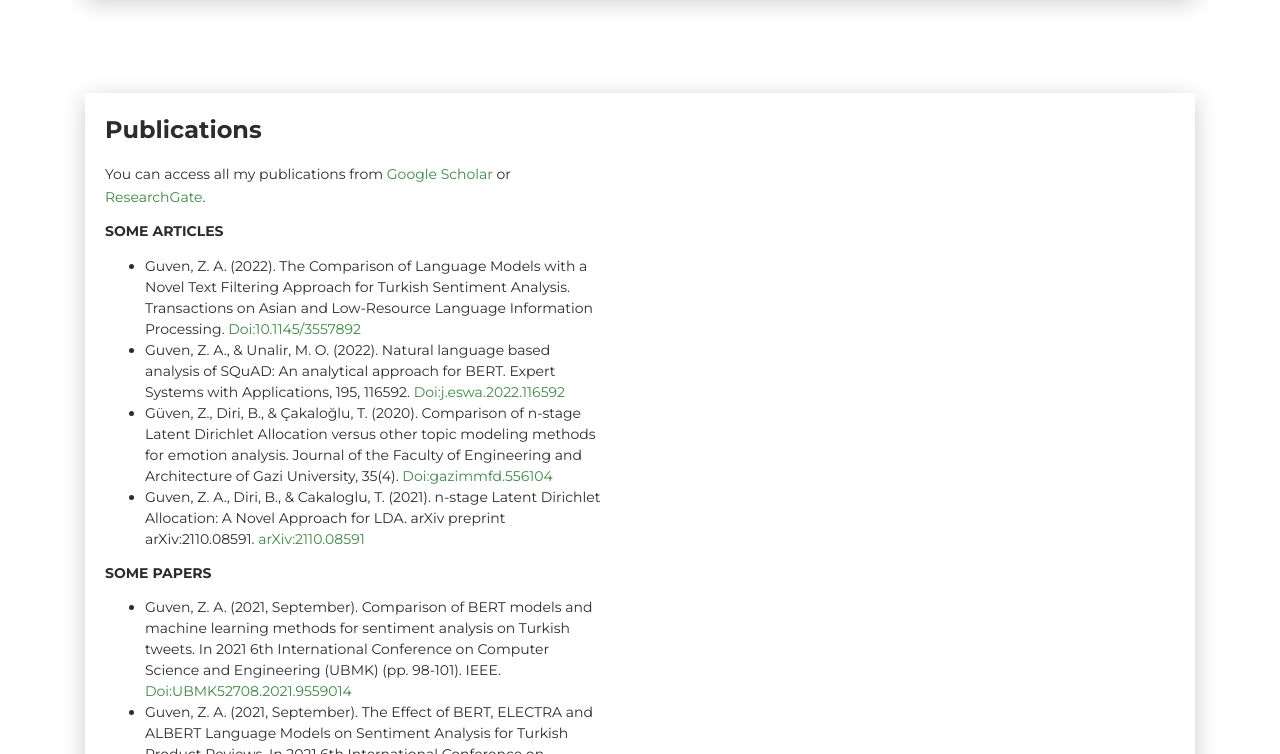
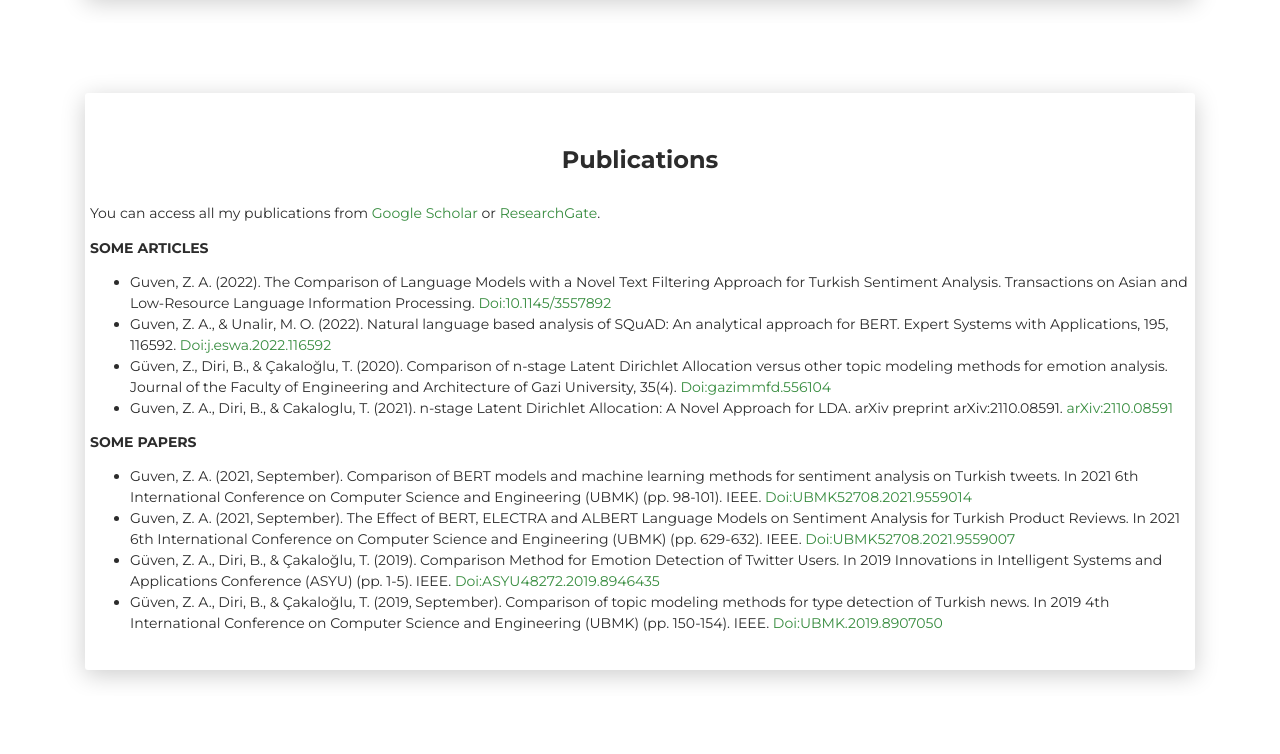
Before and after one commit to anil1055/anil1055.github.io, a plain HTML site: page index.html in a window 1280 px wide. Shown: the part 4186-4940 px from the top of the page. Drawn offline with Linux system fonts and the light colour scheme.

Commit message:
Update index.html

```diff
--- a/index.html
+++ b/index.html
@@ -416,9 +416,8 @@
   <div class="container">
     <div class="card" data-aos="fade-up" data-aos-offset="10">
       <div class="row">
-        <div class="col-lg-6 col-md-12">
           <div class="card-body">
-            <div class="h4 mt-0 title">Publications</div>
+            <div class="h4 text-center mb-4 title">Publications</div>
 			<p>You can access all my publications from <a href= 'https://scholar.google.com/citations?hl=tr&user=VeHP3rIAAAAJ'>Google Scholar</a> or <a href= 'https://www.researchgate.net/profile/Zekeriya-Gueven-2'>ResearchGate</a>.</p>
             <p><div class="h6 mt-0 title">Some Articles</div></p>
             <p>
@@ -439,7 +438,6 @@
 		   </ul>
 			</p>
           </div>
-        </div>
       </div>
     </div>
   </div>
```
